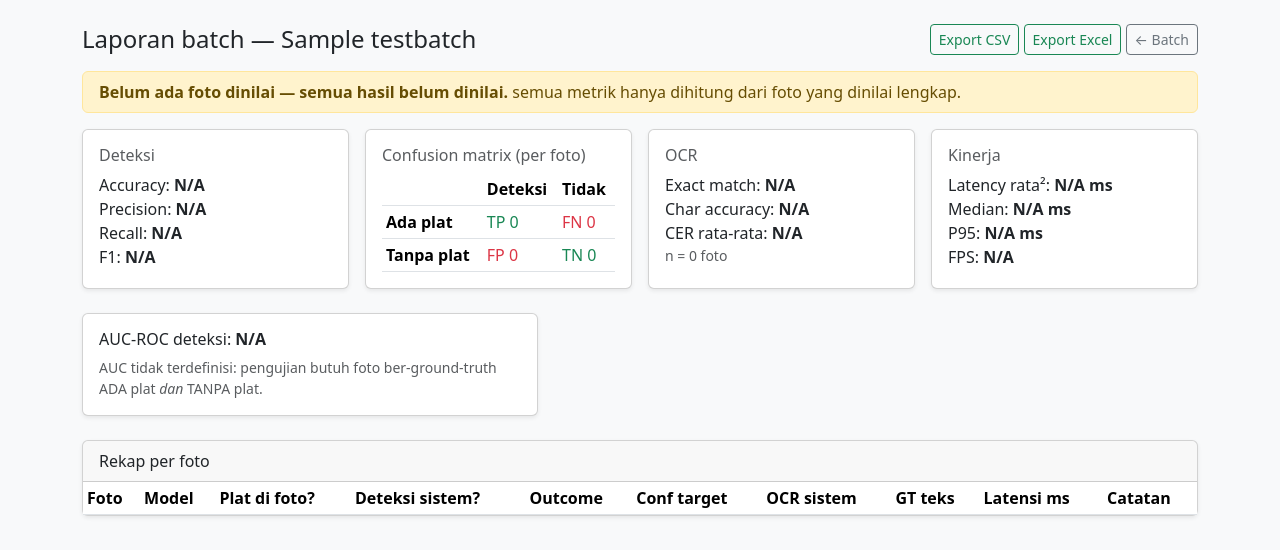
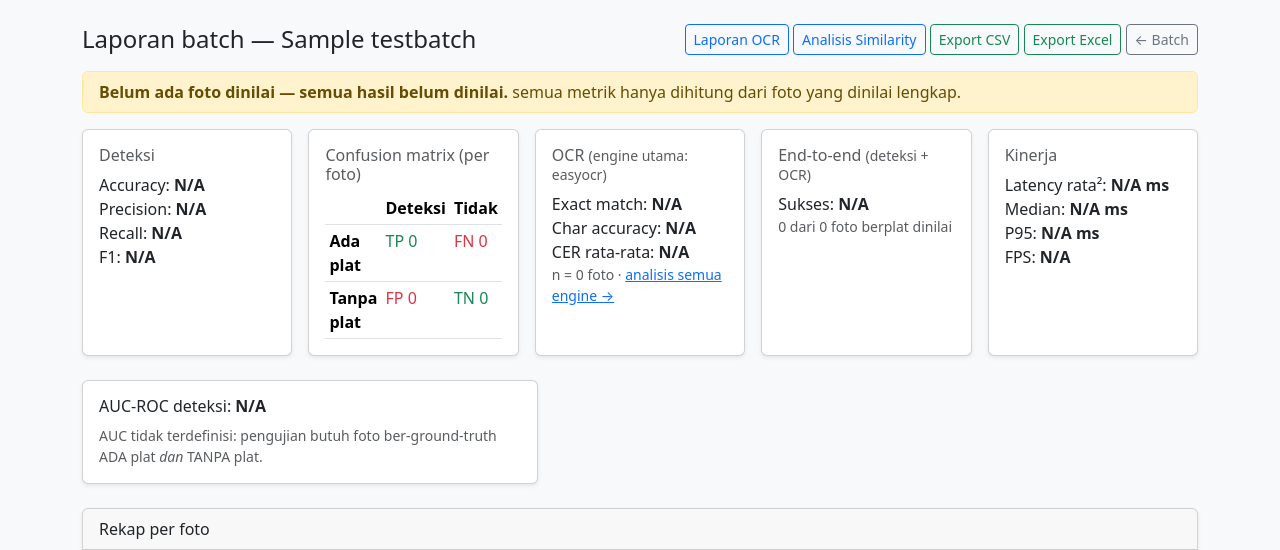
Before and after one commit to lufias69/Yolo-GLM-Plat-Detection, a Django app: page /batch/1/report/ in a window 1280 px wide. Shown: the part 56-606 px from the top of the page. Run offline with Django 5.2, Linux system fonts and the light colour scheme; tables that the repository leaves empty hold one stand-in row (values such as "Sample post"); data that the repository does not hold is empty; some libraries are stand-ins or nearby versions.

Commit message:
ui: make batch report page consistent with OCR analysis flow
- header now links Laporan OCR & Analisis Similarity alongside exports
- OCR card labeled with main engine (settings.ANPR['OCR_ENGINE']) and links to per-engine analysis
- new End-to-end metric card (TP + OCR BENAR over rated ADA photos; metrics.end_to_end_metrics)
- engine comparison table links to the detailed analysis page
- metric cards equal width; 3 new view tests (RED->GREEN), 114/114 pass

```diff
--- a/webapp/testing/services/metrics.py
+++ b/webapp/testing/services/metrics.py
@@ -217,9 +217,23 @@ def batch_report(batch) -> dict:
         'engines': engine_metrics(photos),
         'latency': latency_metrics(photos),
         'outcomes': outcomes,
+        'e2e': end_to_end_metrics(photos),
         'counts': {'total': len(photos), 'annotated': annotated, 'complete': complete,
                    'stale': stale, 'unannotated': len(photos) - annotated},
     }
+
+
+def end_to_end_metrics(photos) -> dict:
+    """Foto ber-GT ADA yang dinilai lengkap: berapa yang TP DAN OCR BENAR."""
+    n = success = 0
+    for p in photos:
+        ann = _ann(p)
+        if ann is None or ann.gt_presence != 'ADA':
+            continue
+        n += 1
+        if photo_outcome(p) == 'TP' and ann.ocr_ok == 'BENAR':
+            success += 1
+    return {'n': n, 'success': success}
 
 
 def engine_metrics(photos) -> dict:
--- a/webapp/testing/templates/testing/report.html
+++ b/webapp/testing/templates/testing/report.html
@@ -7,6 +7,8 @@
 <div class="d-flex justify-content-between align-items-center mb-3">
   <h1 class="h4 mb-0">Laporan batch — {{ batch.name }}</h1>
   <div>
+    <a class="btn btn-sm btn-outline-primary" href="{% url 'testing:batch_ocr_report' batch.id %}">Laporan OCR</a>
+    <a class="btn btn-sm btn-outline-primary" href="{% url 'testing:batch_ocr_analysis' batch.id %}">Analisis Similarity</a>
     <a class="btn btn-sm btn-outline-success" href="/batch/{{ batch.id }}/report/export.csv">Export CSV</a>
     <a class="btn btn-sm btn-outline-success" href="/batch/{{ batch.id }}/report/export.xlsx">Export Excel</a>
     <a class="btn btn-sm btn-outline-secondary" href="{% url 'testing:batch_detail' batch.id %}">&larr; Batch</a>
@@ -21,7 +23,7 @@
 {% endif %}
 
 <div class="row g-3 mb-4">
-  <div class="col-md-3">
+  <div class="col-md">
     <div class="card shadow-sm h-100"><div class="card-body">
       <h6 class="text-muted">Deteksi</h6>
       <div>Accuracy: <strong>{{ rep.detection.accuracy|pct }}</strong></div>
@@ -30,7 +32,7 @@
       <div>F1: <strong>{{ rep.detection.f1|pct }}</strong></div>
     </div></div>
   </div>
-  <div class="col-md-3">
+  <div class="col-md">
     <div class="card shadow-sm h-100"><div class="card-body">
       <h6 class="text-muted">Confusion matrix (per foto)</h6>
       <table class="table table-sm mb-0">
@@ -40,16 +42,24 @@
       </table>
     </div></div>
   </div>
-  <div class="col-md-3">
+  <div class="col-md">
     <div class="card shadow-sm h-100"><div class="card-body">
-      <h6 class="text-muted">OCR</h6>
+      <h6 class="text-muted">OCR <span class="small">(engine utama: {{ main_engine }})</span></h6>
       <div>Exact match: <strong>{{ rep.ocr.exact_match|pct }}</strong></div>
       <div>Char accuracy: <strong>{{ rep.ocr.char_accuracy|pct }}</strong></div>
       <div>CER rata-rata: <strong>{{ rep.ocr.cer_mean|num }}</strong></div>
-      <div class="small text-muted">n = {{ rep.ocr.n_evaluated }} foto</div>
+      <div class="small text-muted">n = {{ rep.ocr.n_evaluated }} foto ·
+        <a href="{% url 'testing:batch_ocr_analysis' batch.id %}">analisis semua engine &rarr;</a></div>
     </div></div>
   </div>
-  <div class="col-md-3">
+  <div class="col-md">
+    <div class="card shadow-sm h-100"><div class="card-body">
+      <h6 class="text-muted">End-to-end <span class="small">(deteksi + OCR)</span></h6>
+      <div>Sukses: <strong>{{ rep.e2e.success|pct_of:rep.e2e.n }}</strong></div>
+      <div class="small text-muted">{{ rep.e2e.success }} dari {{ rep.e2e.n }} foto berplat dinilai</div>
+    </div></div>
+  </div>
+  <div class="col-md">
     <div class="card shadow-sm h-100"><div class="card-body">
       <h6 class="text-muted">Kinerja</h6>
       <div>Latency rata²: <strong>{{ rep.latency.mean_ms|num:'1' }} ms</strong></div>
@@ -64,7 +74,9 @@
   {% if rep.engines %}
   <div class="col-md-7">
     <div class="card shadow-sm"><div class="card-body">
-      <h6>Perbandingan engine OCR <span class="small text-muted">(penilaian manual per engine)</span></h6>
+      <h6 class="d-flex justify-content-between">Perbandingan engine OCR
+        <span class="small text-muted">(penilaian manual per engine)</span>
+        <a class="small" href="{% url 'testing:batch_ocr_analysis' batch.id %}">detail &amp; grafik &rarr;</a></h6>
       <table class="table table-sm mb-0">
         <thead><tr><th>Engine</th><th>Foto dinilai</th><th>Exact match</th><th>Char accuracy</th></tr></thead>
         <tbody>
--- a/webapp/testing/views.py
+++ b/webapp/testing/views.py
@@ -256,6 +256,7 @@ def batch_report_view(request, batch_id):
         })
     return render(request, 'testing/report.html', {
         'batch': batch, 'rep': rep, 'rows': rows,
+        'main_engine': settings.ANPR['OCR_ENGINE'],
         'roc_available': rep['roc']['auc'] is not None,
         'roc_points_json': json.dumps(rep['roc']['points']),
     })
```
Also changed, not shown: webapp/testing/tests/test_views_report.py (+15 -0 lines).
